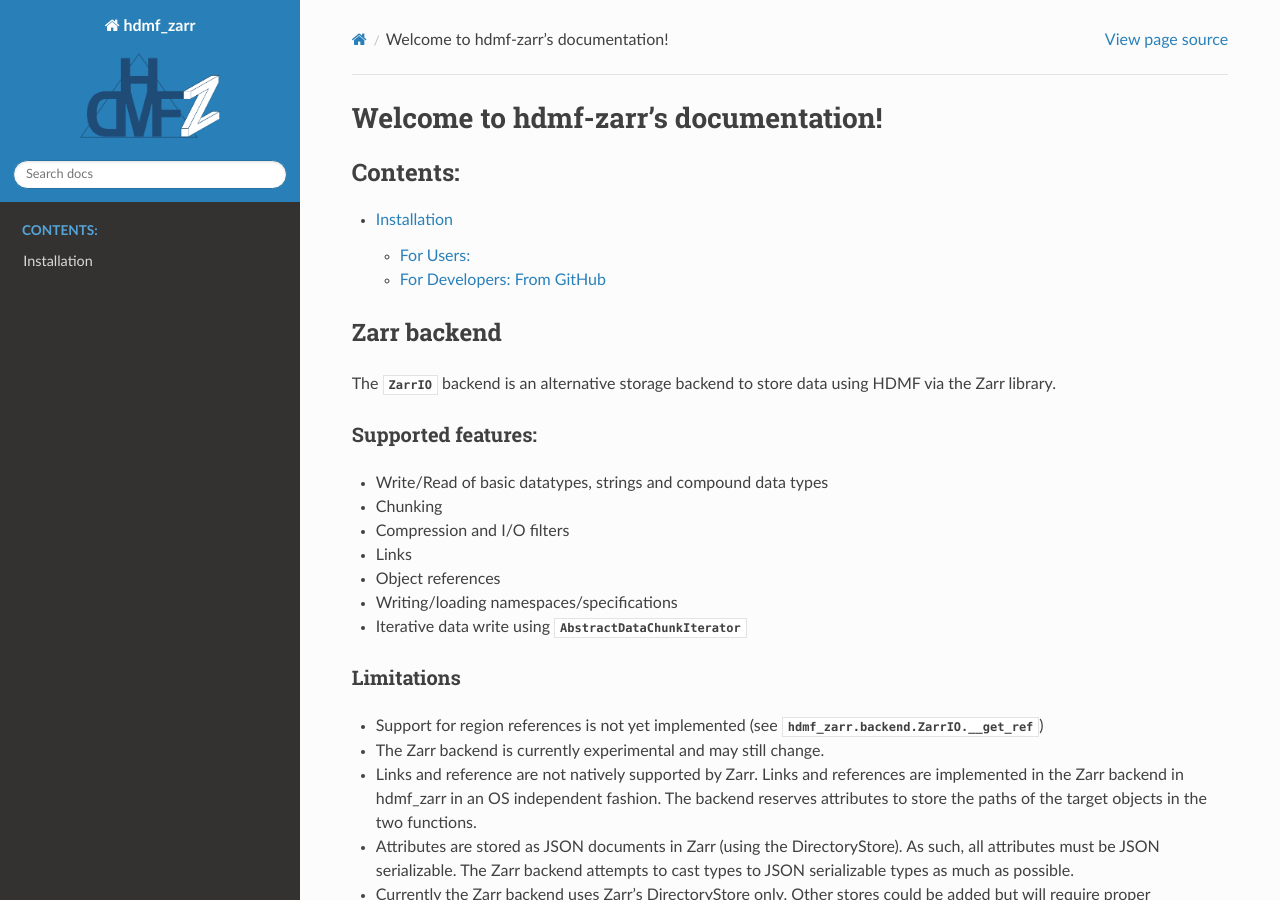
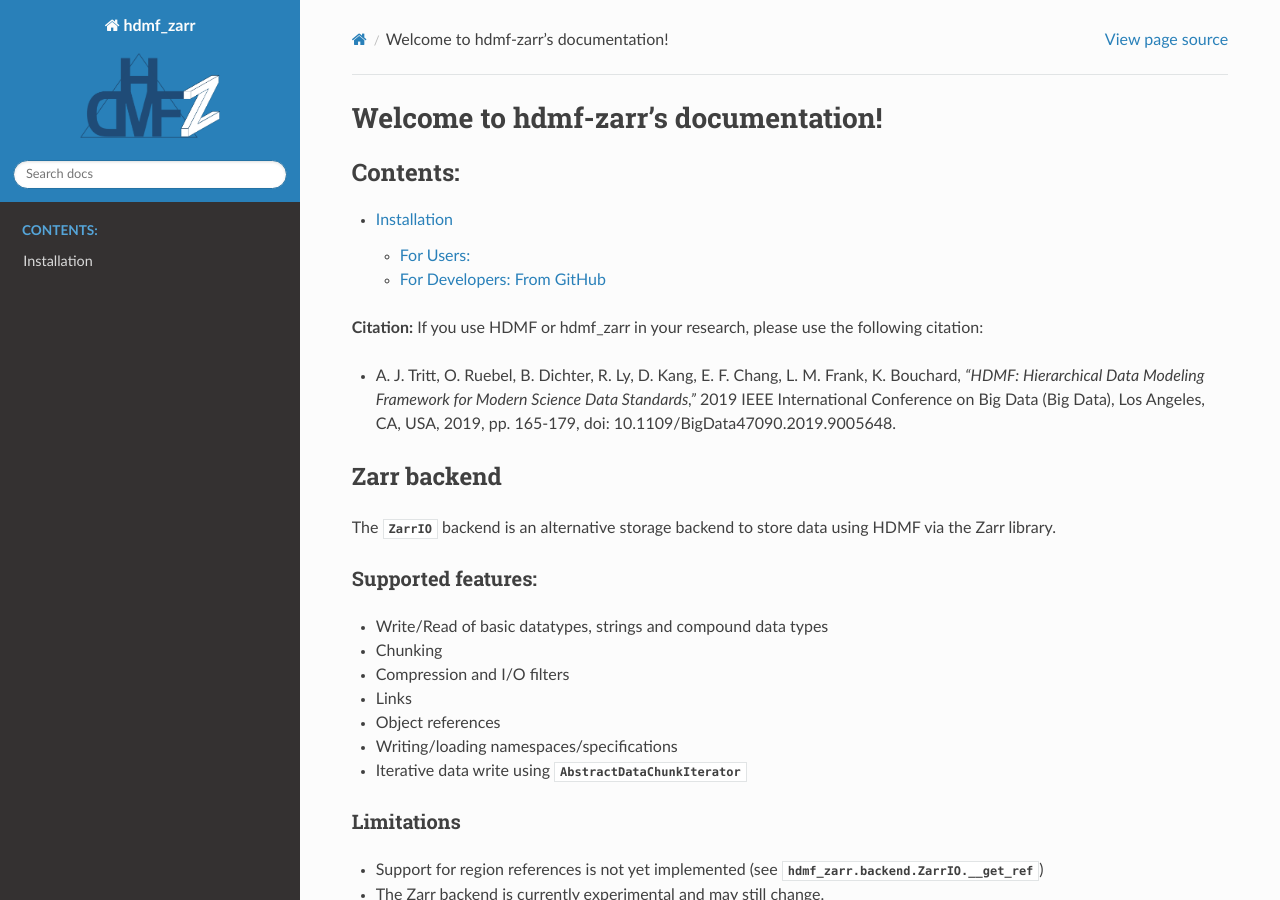
Before and after one commit to hdmf-dev/hdmf-zarr, a Sphinx documentation site: the page built from docs/source/index.rst, in a window 1280 px wide and 900 px high. Built offline with Sphinx 7.4.7 and the Read the Docs theme 2.0.0, drawn with Linux system fonts in a browser that asks for light colours; pages that are not in the unit, such as notebooks, are missing from menus.

Commit message:
Add citation

```diff
--- a/docs/source/index.rst
+++ b/docs/source/index.rst
@@ -13,6 +13,13 @@
    installation
    tutorials/index
    hdmf_zarr
+
+**Citation:** If you use HDMF or hdmf_zarr in your research, please use the following citation:
+
+* A. J. Tritt, O. Ruebel, B. Dichter, R. Ly, D. Kang, E. F. Chang, L. M. Frank, K. Bouchard,
+  *"HDMF: Hierarchical Data Modeling Framework for Modern Science Data Standards,"*
+  2019 IEEE International Conference on Big Data (Big Data),
+  Los Angeles, CA, USA, 2019, pp. 165-179, doi: 10.1109/BigData47090.2019.9005648.
 
 
 Zarr backend
```
